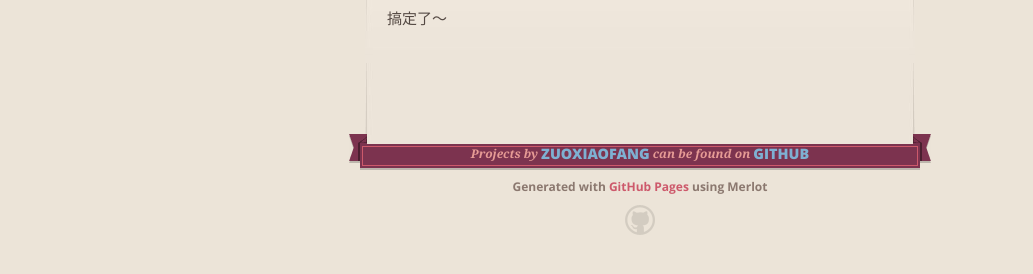
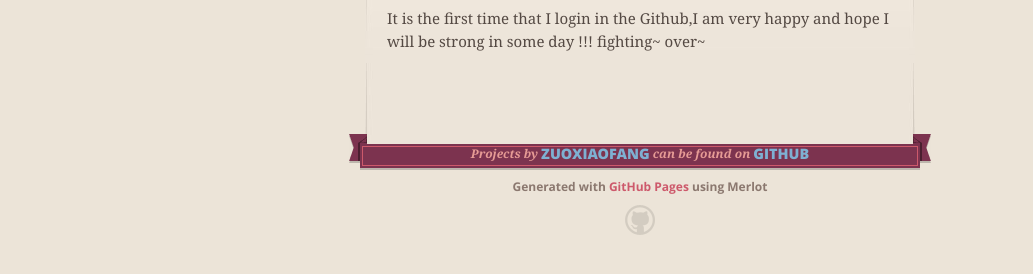
Before and after one commit to zuoxiaofang/zuoxiaofang.github.io, a plain HTML site: page index.html in a window 1280 px wide. Shown: the part 282-556 px from the top of the page, without its empty margins (0-1033 px from the left). Drawn offline with nearby package versions, Linux system fonts and the light colour scheme.

Commit message:
Replace master branch with page content via GitHub

```diff
--- a/index.html
+++ b/index.html
@@ -48,7 +48,8 @@
         <h1>
 <a id="zuoxiaofanggithubio" class="anchor" href="#zuoxiaofanggithubio" aria-hidden="true"><span aria-hidden="true" class="octicon octicon-link"></span></a>zuoxiaofang.github.io</h1>
 
-<p>搞定了～</p>
+<p>It is the first time that I login in the Github,I am very happy and hope I will be strong in some day !!! fighting~
+over~</p>
       </section>
 
       <footer>
--- a/params.json
+++ b/params.json
@@ -1,6 +1,6 @@
 {
   "name": "Zuoxiaofang.GitHub.io",
   "tagline": "博客",
-  "body": "# zuoxiaofang.github.io\r\n搞定了～\r\n",
+  "body": "# zuoxiaofang.github.io\r\nIt is the first time that I login in the Github,I am very happy and hope I will be strong in some day !!! fighting~\r\nover~",
   "note": "Don't delete this file! It's used internally to help with page regeneration."
 }
```
